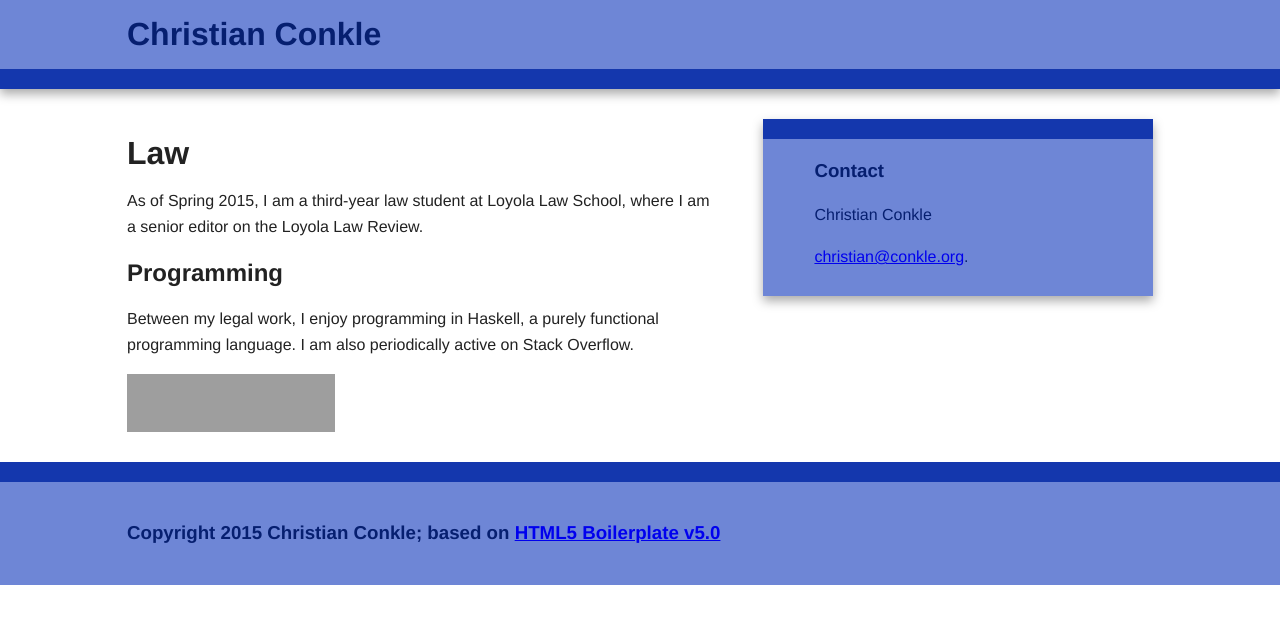
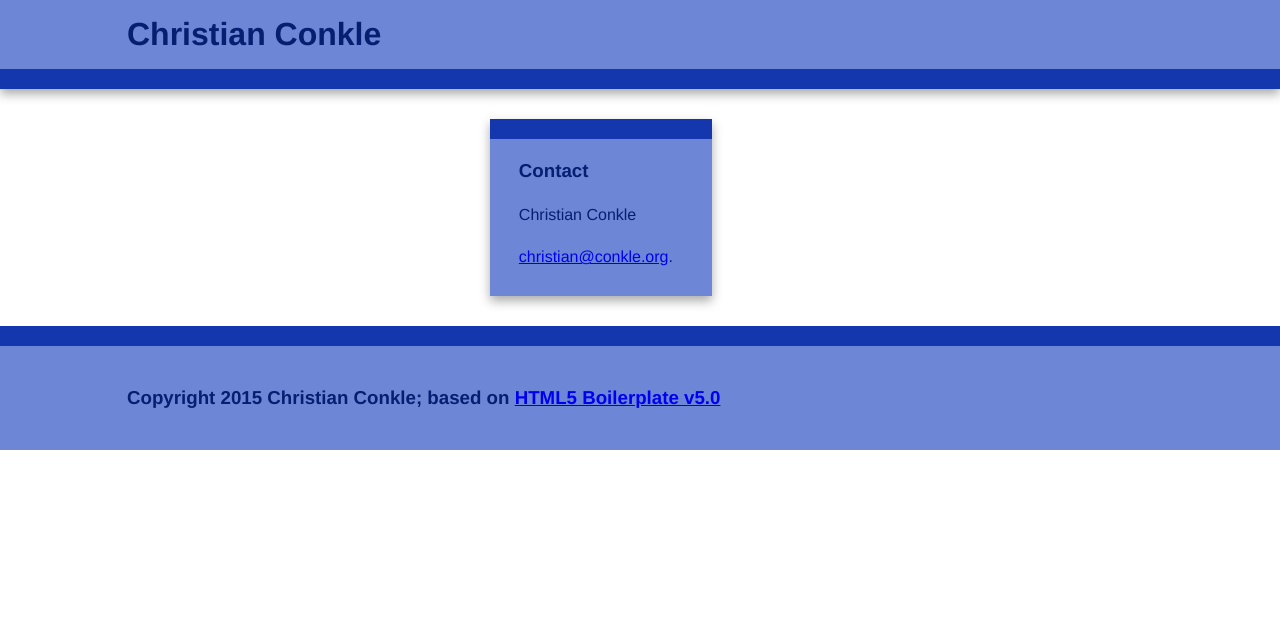
Before and after one commit to conklech/conklech.github.io, a plain HTML site: page index.html in a window 1280 px wide. Drawn offline with Linux system fonts and the light colour scheme; grey boxes are pictures that could not be loaded.

Commit message:
Update index.html

```diff
--- a/index.html
+++ b/index.html
@@ -30,19 +30,7 @@
         <div class="main-container">
             <div class="main wrapper clearfix">
 
-                <article>
-                    <header>
-                        <h1>Law</h1>
-                        <p>As of Spring 2015, I am a third-year law student at Loyola Law School, where I am a senior editor on the Loyola Law Review.</p>
-                    </header>
-                    <section>
-                        <h2>Programming</h2>
-                        <p>Between my legal work, I enjoy programming in Haskell, a purely functional programming language. I am also periodically active on Stack Overflow.</p>
-                        <a href="http://stackoverflow.com/users/1186208/christian-conkle">
-                            <img src="http://stackoverflow.com/users/flair/1186208.png?theme=clean" width="208" height="58" alt="profile for Christian Conkle at Stack Overflow, Q&amp;A for professional and enthusiast programmers" title="profile for Christian Conkle at Stack Overflow, Q&amp;A for professional and enthusiast programmers">
-                        </a>
-                    </section>
-                </article>
+                <article />
 
                 <aside>
                     <h3>Contact</h3>
```
